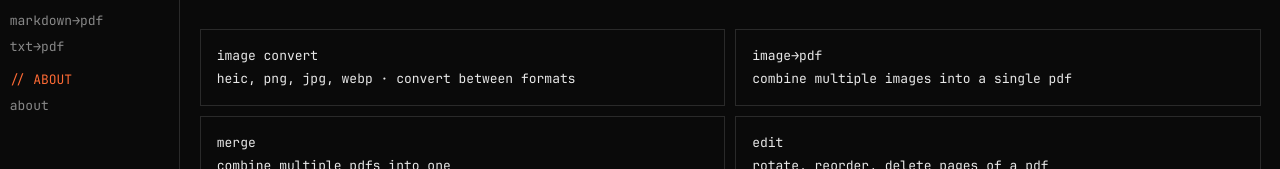
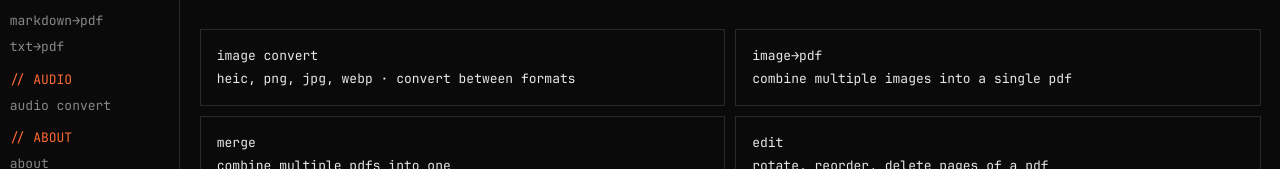
Before and after one commit to tonyyu2170/file-converter, a Next.js app: page / in a window 1280 px wide. Shown: the part 474-643 px from the top of the page. Built offline with nearby package versions, Linux system fonts and the light colour scheme.

Commit message:
Phase 19: add AUDIO sidebar group + audio-convert link

```diff
--- a/src/components/layout/sidebar.tsx
+++ b/src/components/layout/sidebar.tsx
@@ -22,10 +22,11 @@ const TOOLS: ToolEntry[] = [
   { id: "docx-to-txt", href: "/tools/docx-to-txt", label: "docx→txt", group: "DOCS" },
   { id: "markdown-to-pdf", href: "/tools/markdown-to-pdf", label: "markdown→pdf", group: "DOCS" },
   { id: "txt-to-pdf", href: "/tools/txt-to-pdf", label: "txt→pdf", group: "DOCS" },
+  { id: "audio-convert", href: "/tools/audio-convert", label: "audio convert", group: "AUDIO" },
   { id: "about", href: "/about", label: "about", group: "ABOUT" },
 ];
 
-const GROUP_ORDER = ["HOME", "IMAGES", "PDFS", "DOCS", "ABOUT"] as const;
+const GROUP_ORDER = ["HOME", "IMAGES", "PDFS", "DOCS", "AUDIO", "ABOUT"] as const;
 
 export function Sidebar() {
   const groups = TOOLS.reduce<Record<string, ToolEntry[]>>((acc, t) => {
```
Also changed, not shown: 1 other file (tests, documents, lock files or other folders).
